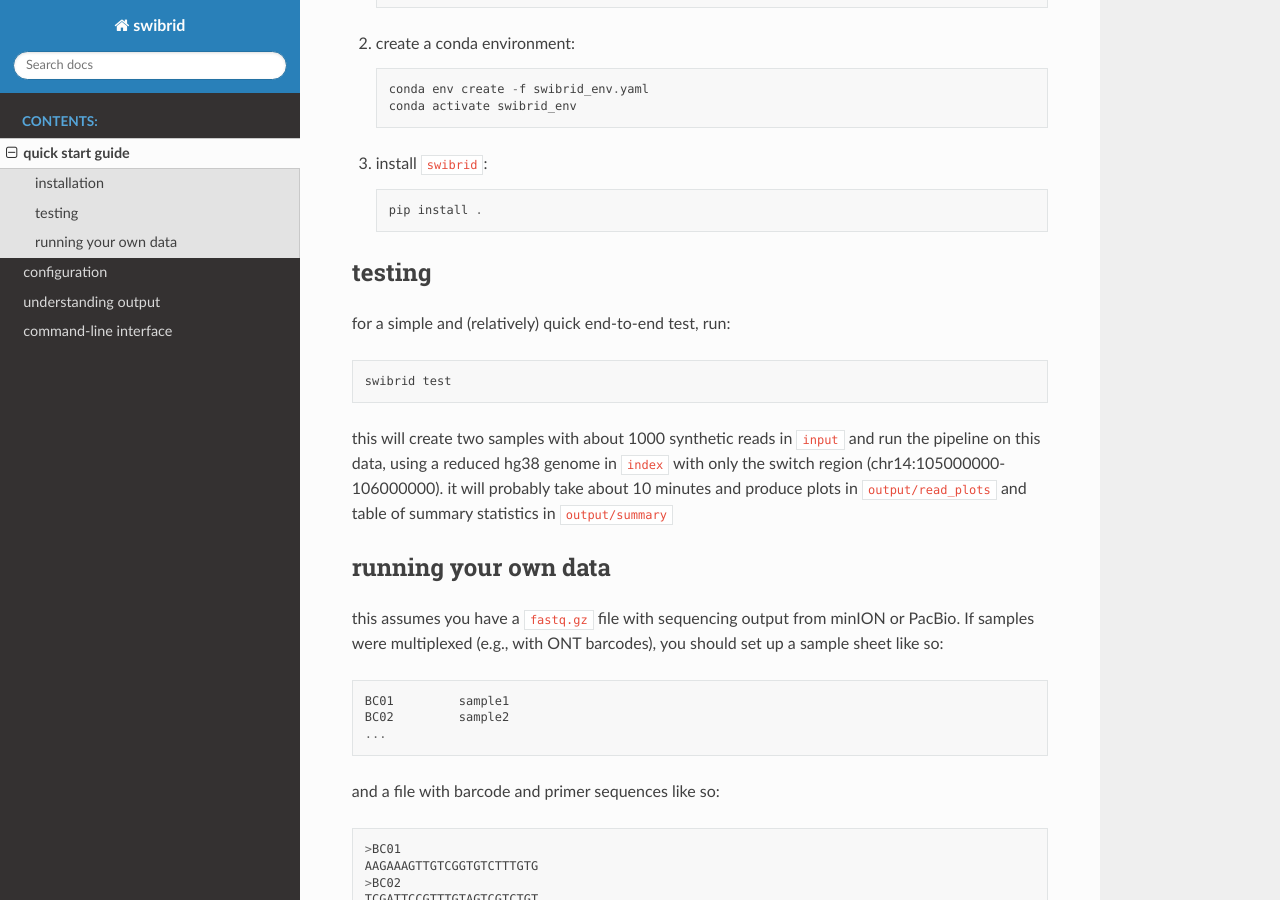
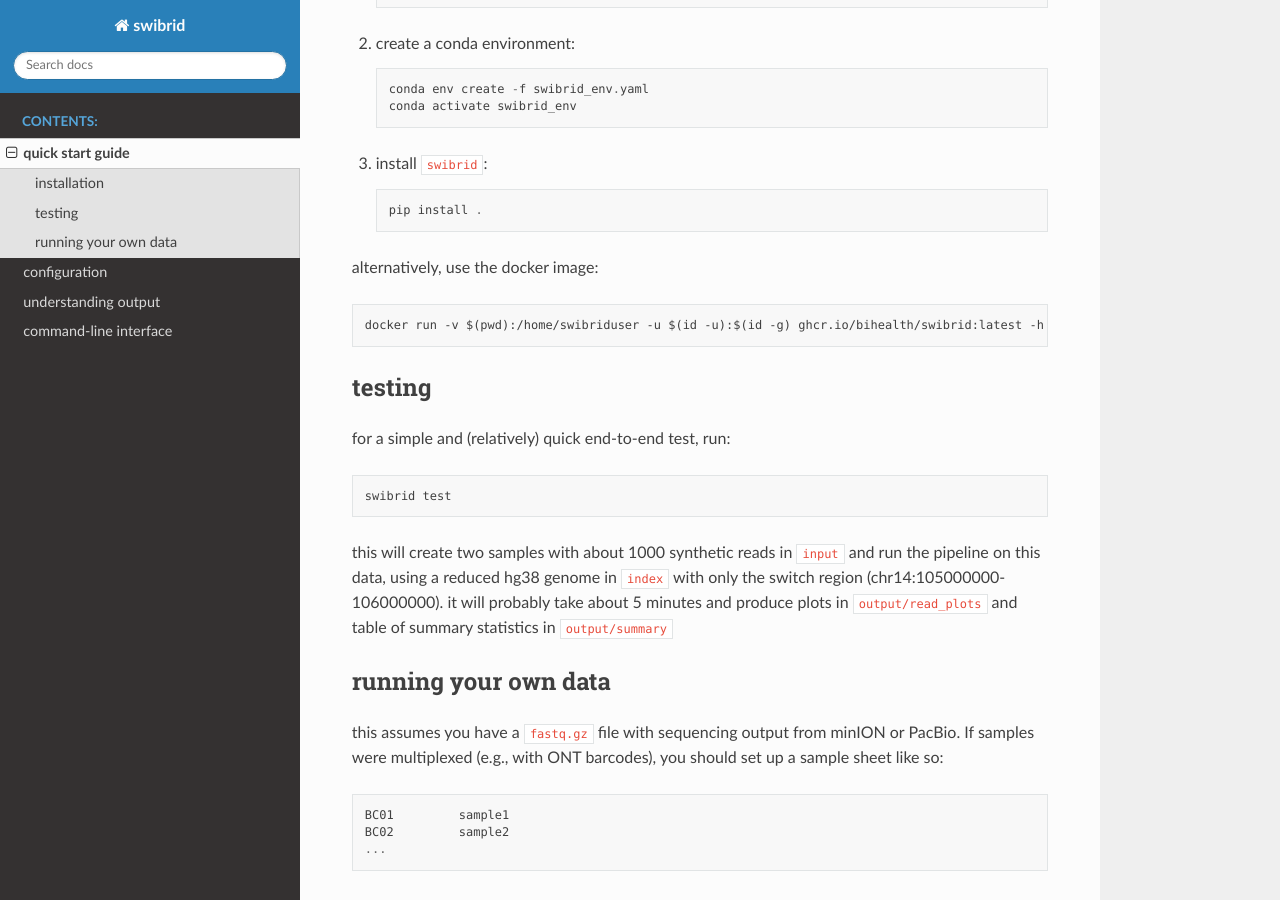
Before and after one commit to bihealth/swibrid, a Sphinx documentation site: the page built from docs/source/quickstart.rst, in a window 1280 px wide and 900 px high, scrolled down 303 px. Built offline with Sphinx 7.4.7 and the Read the Docs theme 3.1.0, drawn with Linux system fonts in a browser that asks for light colours.

Commit message:
small things

```diff
--- a/README.rst
+++ b/README.rst
@@ -37,7 +37,7 @@ installation
 
 alternatively, use the docker image::
 
-        docker run -v $(pwd):/home/swibriduser -u $(id -u):$(id -g):swibridgroup ghcr.io/bihealth/swibrid:latest -h
+        docker run -v $(pwd):/home/swibriduser -u $(id -u):$(id -g) ghcr.io/bihealth/swibrid:latest -h
 
 
 testing
--- a/docs/source/quickstart.rst
+++ b/docs/source/quickstart.rst
@@ -20,6 +20,10 @@ installation
         pip install .
 
 
+alternatively, use the docker image::
+
+        docker run -v $(pwd):/home/swibriduser -u $(id -u):$(id -g) ghcr.io/bihealth/swibrid:latest -h
+
 testing
 -------
 
@@ -29,7 +33,7 @@ for a simple and (relatively) quick end-to-end test, run::
 
 this will create two samples with about 1000 synthetic reads in ``input`` and run the pipeline on this data,
 using a reduced hg38 genome in ``index`` with only the switch region (chr14:105000000-106000000).
-it will probably take about 10 minutes and produce plots in ``output/read_plots`` and
+it will probably take about 5 minutes and produce plots in ``output/read_plots`` and
 table of summary statistics in ``output/summary``
 
 
```
Also changed, not shown: 2 other files.
